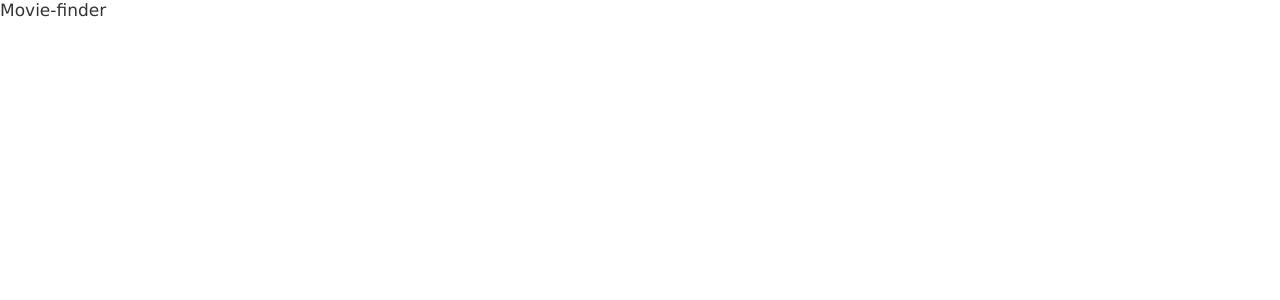
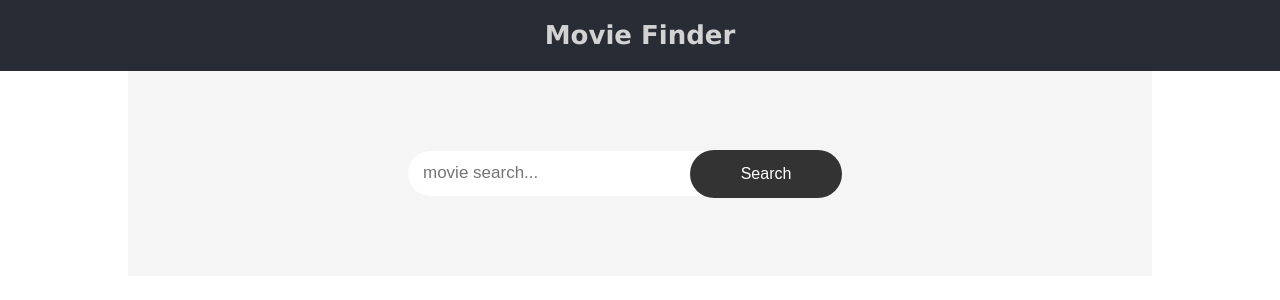
Before and after one commit to sheygs13/movidly, a React (Create React App) app: page / in a window 1280 px wide. Shown: the top 300 px of the page. Built offline with nearby package versions, Linux system fonts and the light colour scheme.

Commit message:
feat(ui components): header and search components

```diff
--- a/src/App.js
+++ b/src/App.js
@@ -1,13 +1,24 @@
 import React from 'react';
+import Header from './components/Header';
+import Search from './components/Search';
+
 import './App.css';
 
 function App() {
   return (
-    <div className="App">
-      <header className="App-header">
-        Movie-finder
-      </header>
-    </div>
+    <main>
+        <Header/>
+        <section>
+          <div className="wrapper">
+              <Search/>
+              <div className="movies_list">
+                  <div className="movies_list--item">
+
+                  </div>
+              </div>
+          </div>
+        </section>
+    </main>
   );
 }
 
--- /dev/null
+++ b/src/components/Header.jsx
@@ -0,0 +1,9 @@
+import React from 'react'
+
+export default function Header() {
+ return (
+    <header className="header">
+       <h1 className="header__title">Movie Finder</h1>
+    </header>
+ )
+}
--- /dev/null
+++ b/src/components/Search.jsx
@@ -0,0 +1,21 @@
+import React from 'react';
+
+function Search() {
+ return (
+    <div className="form">
+        <form className="form__submit" onSubmit={""}>
+              <input
+                id="movie"
+                type="text"
+                name="movie"
+                value=""
+                onChange={''}
+                placeholder="movie search..."
+              />
+              <button type="submit">Search</button>
+        </form>
+    </div>
+ )
+}
+
+export default Search;
```
